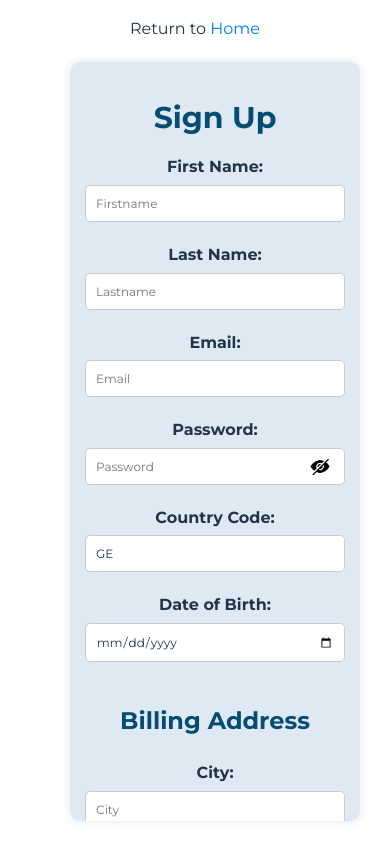
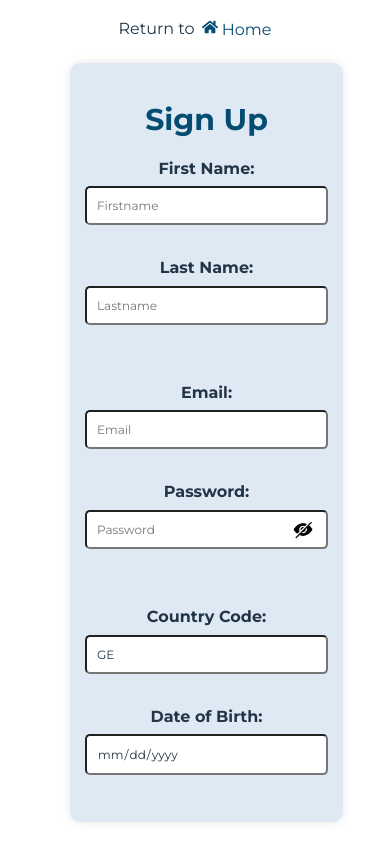
Before and after one commit to guranda26/ecommerce-website, a React (Vite) app: page /register in a window 390 px wide. Built offline with nearby package versions, Linux system fonts and the light colour scheme; no server answers; what @commercetools/platform-sdk, @commercetools/sdk-client-v2 would draw is missing.

Commit message:
add responsive design, toolkit and toastifyJS for error and success messages

```diff
--- a/src/components/passwordInput/PasswordInput.css
+++ b/src/components/passwordInput/PasswordInput.css
@@ -2,8 +2,3 @@
   margin-top: 1.5rem;
   margin-right: 5px;
 }
-
-.error {
-  color: red;
-  margin-top: 0.5rem;
-}
--- a/src/components/passwordInput/PasswordInput.tsx
+++ b/src/components/passwordInput/PasswordInput.tsx
@@ -3,12 +3,7 @@ import React from 'react';
 import visibilityIcon from '../../assets/images/visibility_icon.png';
 import notVisibilityIcon from '../../assets/images/not-visible.png';
 import './PasswordInput.css';
-
-interface PasswordInputProps {
-  password: string;
-  onPasswordChange: (password: string) => void;
-  error?: string;
-}
+import { PasswordInputProps } from '../../Interfaces/CustomerInterface';
 
 const PasswordInput: React.FC<PasswordInputProps> = ({
   password,
@@ -18,7 +13,7 @@ const PasswordInput: React.FC<PasswordInputProps> = ({
   const [visible, setVisible] = React.useState(false);
 
   return (
-    <div className="password-field">
+    <>
       <div className="input-container">
         <label htmlFor="password">Password: </label>
         <input
@@ -27,6 +22,7 @@ const PasswordInput: React.FC<PasswordInputProps> = ({
           value={password}
           placeholder="Password"
           onChange={(e) => onPasswordChange(e.target.value)}
+          className={error ? 'error-input' : 'normal-input'}
         />
         <div onClick={() => setVisible(!visible)} className="icon-container">
           <img
@@ -36,8 +32,13 @@ const PasswordInput: React.FC<PasswordInputProps> = ({
           />
         </div>
       </div>
-      {error && <div className="error">{error}</div>}
-    </div>
+      {error && (
+        <div className="error error-password">
+          <span className="error-icon">⚠️</span>
+          {error}
+        </div>
+      )}
+    </>
   );
 };
 
--- a/src/pages/register/Register.css
+++ b/src/pages/register/Register.css
@@ -1,3 +1,4 @@
+@import url('https://unpkg.com/css.gg@2.0.0/icons/css/home-alt.css');
 .register-container {
   margin: 0;
   padding: 0;
@@ -10,12 +11,16 @@
     sans-serif;
 }
 
+.container {
+  max-width: 100vw;
+}
+
 .registration-section {
   background: var(--content-bg);
   padding: 15px;
   border-radius: 10px;
   box-shadow: 0 0 10px #0000001a;
-  width: 100%;
+  /* width: 100%; */
   margin: 20px;
   max-height: 90vh;
   overflow-y: auto;
@@ -55,7 +60,6 @@
 .register-form input[type='date'] {
   padding: 10px;
   margin-bottom: 10px;
-  border: 1px solid #ccc;
   border-radius: 5px;
   color: var(--dark-color);
   font-family: Montserrat, Inter, system-ui, Avenir, Helvetica, Arial,
@@ -63,6 +67,10 @@
   background-color: #fff;
   min-width: 200px;
   font-size: 0.6rem;
+}
+
+::-webkit-calendar-picker-indicator {
+  filter: invert(1);
 }
 
 .register-form input[type='checkbox'] {
@@ -73,13 +81,6 @@
   font-size: 1rem;
   font-weight: normal;
   background-color: #007bff;
-}
-
-.input-container {
-  display: flex;
-  flex-direction: column;
-  align-items: center;
-  margin-bottom: 10px;
 }
 
 .register-btn {
@@ -96,15 +97,72 @@
 .button:hover {
   color: var(--brand-color);
 }
-
+.form-group {
+  position: relative;
+}
 .error {
   color: #d9534f;
-  margin-top: -10px;
-  margin-bottom: 10px;
+  margin-top: -5px;
   font-size: 0.9em;
+  font-size: 13px;
+  align-items: center;
+  position: absolute;
+  top: 100%;
+  left: 10px;
+  line-height: 1;
+}
+.server-error,
+.other-error {
+  color: #d9534f;
+  font-size: 0.7rem;
+  font-weight: bold;
+  text-align: center;
 }
 
-.success {
+.server-error p {
+  margin: 0 auto;
+}
+.server-error p {
+  width: 50%;
+}
+
+.other-error {
+  color: #d9534f;
+  font-size: 20px;
+  position: relative;
+  bottom: -10px;
+  left: 0;
+  width: 50%;
+  line-height: 1;
+  font-size: 14px;
+  margin: 0 auto;
+}
+
+.password-field {
+  position: relative;
+}
+
+.error-zip {
+  right: 0;
+}
+
+.error-password {
+  margin-top: -25px;
+}
+
+.error-icon {
+  margin-right: 5px;
+}
+
+.normal-input {
+  border-color: 1px solid #ced4da;
+}
+
+.register-form .error-input {
+  border: 1px solid red;
+}
+
+.success-msg {
   color: #5cb85c;
   margin-top: 10px;
   font-size: 1em;
@@ -115,11 +173,15 @@
   display: flex;
   justify-content: space-between;
   align-items: center;
+  margin-bottom: 20px;
+  flex-direction: column;
 }
-.input-row {
+
+.form-group {
   display: flex;
   justify-content: space-evenly;
   align-items: center;
+  margin-bottom: 25px;
 }
 
 .icon-container {
@@ -141,20 +203,35 @@
 }
 
 .navigation-link a {
-  color: #007bff;
+  margin-left: 7px;
+  color: var(--brand-color);
   text-decoration: none;
+  vertical-align: middle;
+}
+.navigation-link a .home-icon {
+  vertical-align: sup;
 }
 
 .navigation-link a:hover {
   text-decoration: underline;
+  color: #007bff;
 }
 
 @media only screen and (max-width: 1024px) {
+  .container,
   .register-container {
     max-width: 100vw;
   }
   .registration-section {
-    width: 70vw;
+    max-width: 70vw;
+  }
+
+  .register-form input[type='text'],
+  .register-form input[type='email'],
+  .register-form input[type='password'],
+  .register-form input[type='date'] {
+    min-width: 170px;
+    gap: 10px;
   }
 }
 
@@ -162,7 +239,7 @@
   .registration-section {
     width: 90vw;
   }
-  .input-row {
+  .form-group {
     justify-content: space-around;
   }
 
@@ -170,20 +247,23 @@
   .register-form input[type='email'],
   .register-form input[type='password'],
   .register-form input[type='date'] {
-    min-width: 170px;
+    min-width: 160px;
   }
 }
 
 @media only screen and (max-width: 425px) {
   .register-container {
+    align-items: center;
+    justify-content: center;
   }
   .registration-section {
     width: 100%;
+    /* align-items: center; */
   }
   .input-container {
     width: 100%;
   }
-  .input-row {
+  .form-group {
     flex-direction: column;
     align-items: flex-start;
     width: 100%;
--- a/src/pages/register/Register.tsx
+++ b/src/pages/register/Register.tsx
@@ -1,4 +1,5 @@
 import React, { useState, useEffect } from 'react';
+import { FaHome } from 'react-icons/fa';
 import { createCustomer } from '../../../sdk/customerApi';
 import { apiRoot } from '../../../sdk/client';
 import {
@@ -21,6 +22,9 @@ import {
 } from '../../modules/validationUtils';
 import PasswordInput from '../../components/passwordInput/PasswordInput';
 import { Link, useNavigate } from 'react-router-dom';
+import { toast, ToastContainer, TypeOptions } from 'react-toastify';
+import 'react-toastify/dist/ReactToastify.min.css';
+import Tooltip from '@mui/material/Tooltip';
 
 const validCountries: CountryCode[] = [
   'US',
@@ -67,6 +71,8 @@ const RegistrationForm = () => {
   const [errors, setErrors] = useState<FormErrors>({});
   const [success, setSuccess] = useState<boolean>(false);
   const [serverError, setServerError] = useState<string>('');
+  const [toastShown, setToastShown] = useState<boolean>(false);
+  const [errorToastShown, setErrorToastShown] = useState(false);
 
   const updateNestedState = <T extends object, K extends keyof T>(
     obj: T,
@@ -93,9 +99,9 @@ const RegistrationForm = () => {
         break;
       case 'password':
         if (!isPasswordValid(value as string)) {
-          error =
-            'Password must be at least 8 characters, include an uppercase letter, a lowercase letter, a number and a special character (!@#$%^&*.,)';
+          error = 'Invalid password data';
         }
+
         break;
       case 'firstName':
       case 'lastName':
@@ -158,10 +164,30 @@ const RegistrationForm = () => {
     });
 
     validateField(name as keyof CustomerData | keyof Address, fieldValue);
+
+    // let typingTimer: ReturnType<typeof setTimeout>;
+
+    // clearTimeout(typingTimer);
+
+    // // Set a new timer for validation after typing stops
+    // typingTimer = setTimeout(() => {
+    //   validateField(name as keyof CustomerData | keyof Address, fieldValue);
+    // }, 10000); // Adjust the delay as needed
   };
+
+  const [tooltipError, setTooltipError] = useState<string>('');
   const handlePasswordChange = (password: string) => {
     setCustomerData((prevData) => ({ ...prevData, password }));
 
+    const isValidPassword = isPasswordValid(password);
+
+    if (!isValidPassword) {
+      setTooltipError(
+        'Password must be at least 8 characters long and include: an uppercase and a lowercase letter, a number, and a special character (!@#$%^&*.,)'
+      );
+    } else {
+      setTooltipError('');
+    }
     validateField('password', password);
   };
 
@@ -237,6 +263,7 @@ const RegistrationForm = () => {
         console.log('Customer created:', response);
         setErrors({});
         setSuccess(true);
+        setToastShown(false);
       })
       .catch((error: CustomError) => {
         console.error('Failed to create customer:', error);
@@ -251,16 +278,50 @@ const RegistrationForm = () => {
           const errorMessage =
             error instanceof Error ? error.message : 'Unknown error';
           const customError = new Error(errorMessage);
+          if (customError) {
+            showToastMessage(errorMessage, 'error');
+          }
+
           setErrors((prev) => ({
             ...prev,
             submit: customError.message,
           }));
+
           setServerError(
             'Something went wrong during registration. Please try again later.'
           );
         }
+        setErrorToastShown(false);
       });
   };
+
+  const navigate = useNavigate();
+  const showToastMessage = (message: string, type: TypeOptions) => {
+    if (['info', 'success', 'warning', 'error'].includes(type)) {
+      toast[type as 'info' | 'success' | 'warning' | 'error'](message, {
+        position: 'top-center',
+      });
+    } else {
+      console.warn(`Invalid toast type: ${type}`);
+    }
+  };
+
+  useEffect(() => {
+    if (success && !toastShown) {
+      showToastMessage('Registration Successful!', 'success');
+      setToastShown(true);
+      setTimeout(() => {
+        navigate('/');
+      }, 5000);
+    }
+  }, [success, toastShown, navigate]);
+
+  useEffect(() => {
+    if (serverError && !errorToastShown) {
+      showToastMessage(`Registration Failed: ${serverError}`, 'error');
+      setErrorToastShown(true);
+    }
+  }, [serverError, errorToastShown]);
 
   useEffect(() => {
     if (customerData.useSameAddress) {
@@ -273,25 +334,24 @@ const RegistrationForm = () => {
     }
   }, [customerData.useSameAddress]);
 
-  const navigate = useNavigate();
-
-  if (success) {
-    setTimeout(() => {
-      navigate('/');
-      return null;
-    }, 3000);
-  }
-
   return (
     <div className="register-container">
+      <ToastContainer />
       <p className="navigation-link">
-        Return to <Link to="/">Home</Link>
+        Return to
+        <Link to="/">
+          <FaHome className="home-icon" /> Home
+        </Link>
       </p>
       <section className="registration-section">
         <h1>Sign Up</h1>
-        {serverError && <div className="server-error">{serverError}</div>}
+        {serverError && (
+          <div className="server-error">
+            <p>❌ {serverError}</p>
+          </div>
+        )}
         <form onSubmit={handleSubmit} className="register-form">
-          <div className="input-row">
+          <div className="form-group">
             <div className="input-container">
               <label htmlFor="firstName">First Name:</label>
               <input
@@ -301,9 +361,13 @@ const RegistrationForm = () => {
                 placeholder="Firstname"
                 value={customerData.firstName}
                 onChange={handleChange}
+                className={errors.firstName ? 'error-input' : 'normal-input'}
+                required
               />
               {errors.firstName && (
-                <div className="error">{errors.firstName}</div>
+                <div className="error">
+                  <span className="error-icon">⚠️</span> {errors.firstName}
+                </div>
               )}
             </div>
             <div className="input-container">
@@ -315,13 +379,17 @@ const RegistrationForm = () => {
                 placeholder="Lastname"
                 value={customerData.lastName}
                 onChange={handleChange}
+                className={errors.lastName ? 'error-input' : 'normal-input'}
+                required
               />
               {errors.lastName && (
-                <div className="error">{errors.lastName}</div>
+                <div className="error">
+                  <span className="error-icon">⚠️</span> {errors.lastName}
+                </div>
               )}
             </div>
           </div>
-          <div className="input-row">
+          <div className="form-group">
             <div className="input-container">
               <label htmlFor="email">Email:</label>
               <input
@@ -331,16 +399,26 @@ const RegistrationForm = () => {
                 placeholder="Email"
                 value={customerData.email}
                 onChange={handleChange}
+                className={errors.email ? 'error-input' : 'normal-input'}
+                required
               />
-              {errors.email && <div className="error">{errors.email}</div>}
+              {errors.email && (
+                <div className="error">
+                  <span className="error-icon">⚠️</span> {errors.email}
+                </div>
+              )}
             </div>
-            <PasswordInput
-              password={customerData.password}
-              onPasswordChange={handlePasswordChange}
-              error={errors.password || ''}
-            />
+            <Tooltip title={tooltipError} arrow>
+              <div className="password-field">
+                <PasswordInput
+                  password={customerData.password}
+                  onPasswordChange={handlePasswordChange}
+                  error={errors.password || ''}
+                />
+              </div>
+            </Tooltip>
           </div>
-          <div className="input-row">
+          <div className="form-group">
             <div className="input-container">
               <label htmlFor="countryCode">Country Code:</label>
               <input
@@ -349,9 +427,12 @@ const RegistrationForm = () => {
                 name="countryCode"
                 value={customerData.countryCode}
                 onChange={handleChange}
+                className={errors.countryCode ? 'error-input' : 'normal-input'}
               />
               {errors.countryCode && (
-                <div className="error">{errors.countryCode}</div>
+                <div className="error">
+                  <span className="error-icon">⚠️</span> {errors.countryCode}
+                </div>
               )}
             </div>
             <div className="input-container">
@@ -362,15 +443,19 @@ const RegistrationForm = () => {
                 name="dateOfBirth"
                 value={customerData.dateOfBirth}
                 onChange={handleChange}
+                className={errors.dateOfBirth ? 'error-input' : 'normal-input'}
+                required
               />
               {errors.dateOfBirth && (
-                <div className="error">{errors.dateOfBirth}</div>
+                <div className="error">
+                  <span className="error-icon">⚠️</span> {errors.dateOfBirth}
+                </div>
               )}
             </div>
           </div>
 
           <h2>Billing Address</h2>
-          <div className="input-row">
+          <div className="form-group">
             <div className="input-container">
               <label htmlFor="billingCity">City:</label>
               <input
@@ -380,9 +465,14 @@ const RegistrationForm = () => {
                 placeholder="City"
                 value={customerData.billingAddress.city}
                 onChange={(e) => handleAddressChange(e, 'billing')}
+                className={errors.billingAddress?.city ? 'error-input' : ''}
+                required
               />
               {errors.billingAddress?.city && (
-                <div className="error">{errors.billingAddress.city}</div>
+                <div className="error">
+                  <span className="error-icon">⚠️</span>{' '}
+                  {errors.billingAddress.city}
+                </div>
               )}
             </div>
             <div className="input-container">
@@ -394,9 +484,14 @@ const RegistrationForm = () => {
                 placeholder="Street"
                 value={customerData.billingAddress.street}
                 onChange={(e) => handleAddressChange(e, 'billing')}
+                className={errors.billingAddress?.street ? 'error-input' : ''}
+                required
               />
               {errors.billingAddress?.street && (
-                <div className="error">{errors.billingAddress.street}</div>
+                <div className="error">
+                  <span className="error-icon">⚠️</span>{' '}
+                  {errors.billingAddress.street}
+                </div>
               )}
             </div>
           </div>
@@ -409,9 +504,14 @@ const RegistrationForm = () => {
               placeholder="Postal Code"
               value={customerData.billingAddress.postalCode}
               onChange={(e) => handleAddressChange(e, 'billing')}
+              className={errors.billingAddress?.postalCode ? 'error-input' : ''}
+              required
             />
             {errors.billingAddress?.postalCode && (
-              <div className="error">{errors.billingAddress.postalCode}</div>
+              <div className="error error-zip">
+                <span className="error-icon">⚠️</span>{' '}
+                {errors.billingAddress.postalCode}
+              </div>
             )}
           </div>
 
@@ -431,7 +531,7 @@ const RegistrationForm = () => {
           {!customerData.useSameAddress && (
             <>
               <h2>Shipping Address</h2>
-              <div className="input-row">
+              <div className="form-group">
                 <div className="input-container">
                   <label htmlFor="shippingCity">City:</label>
                   <input
@@ -441,9 +541,15 @@ const RegistrationForm = () => {
                     placeholder="City"
                     value={customerData.shippingAddress.city}
                     onChange={(e) => handleAddressChange(e, 'shipping')}
+                    className={
+                      errors.shippingAddress?.city ? 'error-input' : ''
+                    }
                   />
                   {errors.shippingAddress?.city && (
-                    <div className="error">{errors.shippingAddress.city}</div>
+                    <div className="error">
+                      <span className="error-icon">⚠️</span>{' '}
+                      {errors.shippingAddress.city}
+                    </div>
                   )}
                 </div>
                 <div className="input-container">
@@ -455,9 +561,15 @@ const RegistrationForm = () => {
                     placeholder="Street"
                     value={customerData.shippingAddress.street}
                     onChange={(e) => handleAddressChange(e, 'shipping')}
+                    className={
+                      errors.shippingAddress?.street ? 'error-input' : ''
+                    }
                   />
                   {errors.shippingAddress?.street && (
-                    <div className="error">{errors.shippingAddress.street}</div>
+                    <div className="error">
+                      <span className="error-icon">⚠️</span>{' '}
+                      {errors.shippingAddress.street}
+                    </div>
                   )}
                 </div>
               </div>
@@ -470,9 +582,13 @@ const RegistrationForm = () => {
                   placeholder="Postal Code"
                   value={customerData.shippingAddress.postalCode}
                   onChange={(e) => handleAddressChange(e, 'shipping')}
+                  className={
+                    errors.shippingAddress?.postalCode ? 'error-input' : ''
+                  }
                 />
                 {errors.shippingAddress?.postalCode && (
-                  <div className="error">
+                  <div className="error error-zip">
+                    <span className="error-icon">⚠️</span>
                     {errors.shippingAddress.postalCode}
                   </div>
                 )}
@@ -497,8 +613,14 @@ const RegistrationForm = () => {
               Register
             </button>
           </div>
-          {errors.submit && <div className="error">{errors.submit}</div>}
-          {success && <div className="success">Registration successful!</div>}
+          {errors.submit && (
+            <div className="error other-error">
+              <p>⚠️ {errors.submit}</p>
+            </div>
+          )}
+          {success && (
+            <div className="success-msg">Registration successful!</div>
+          )}
         </form>
         <div>
           <p className="navigation-link">
```
Also changed, not shown: package.json (+10 -5 lines), src/Interfaces/CustomerInterface.ts (line endings or trailing spaces), 1 other file (tests, documents, lock files or other folders).
